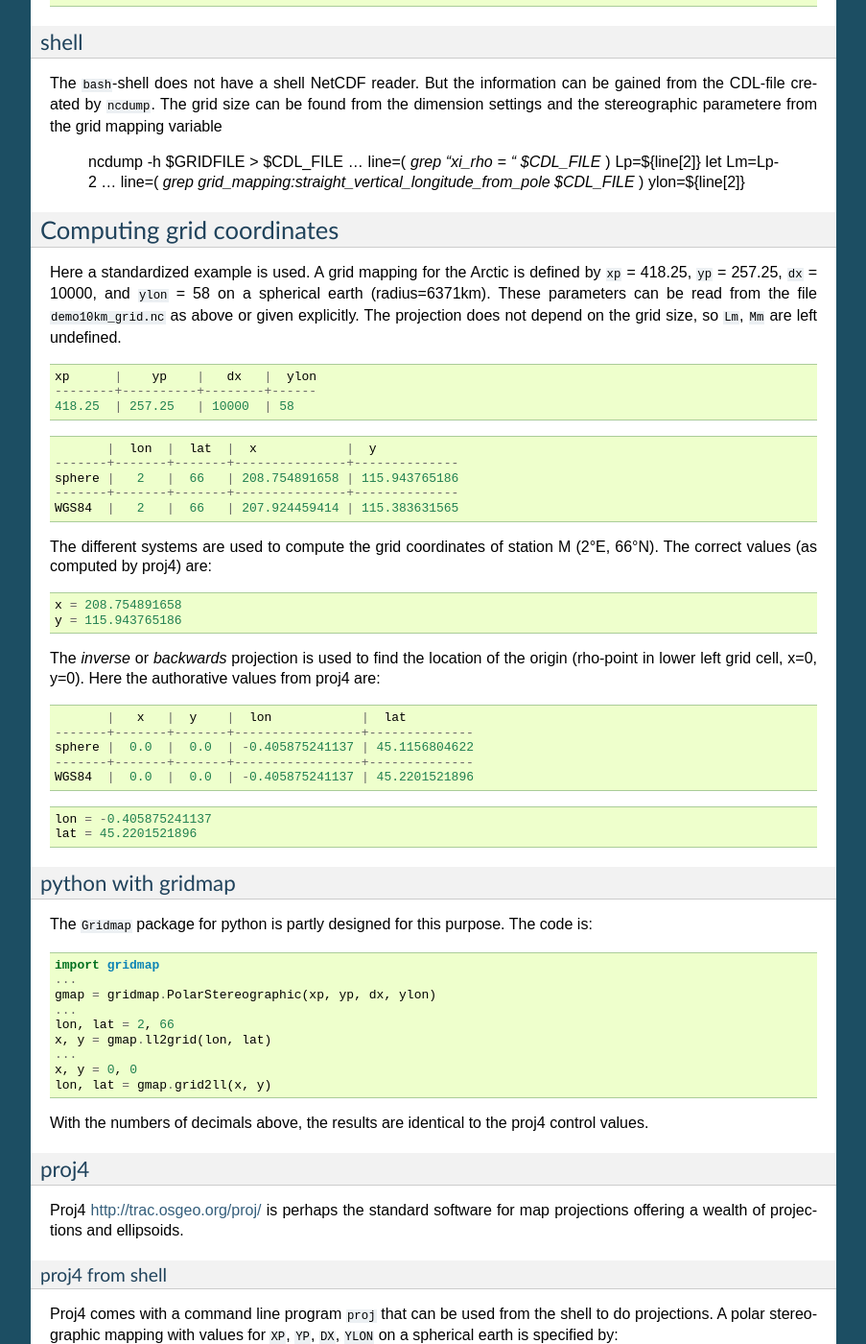
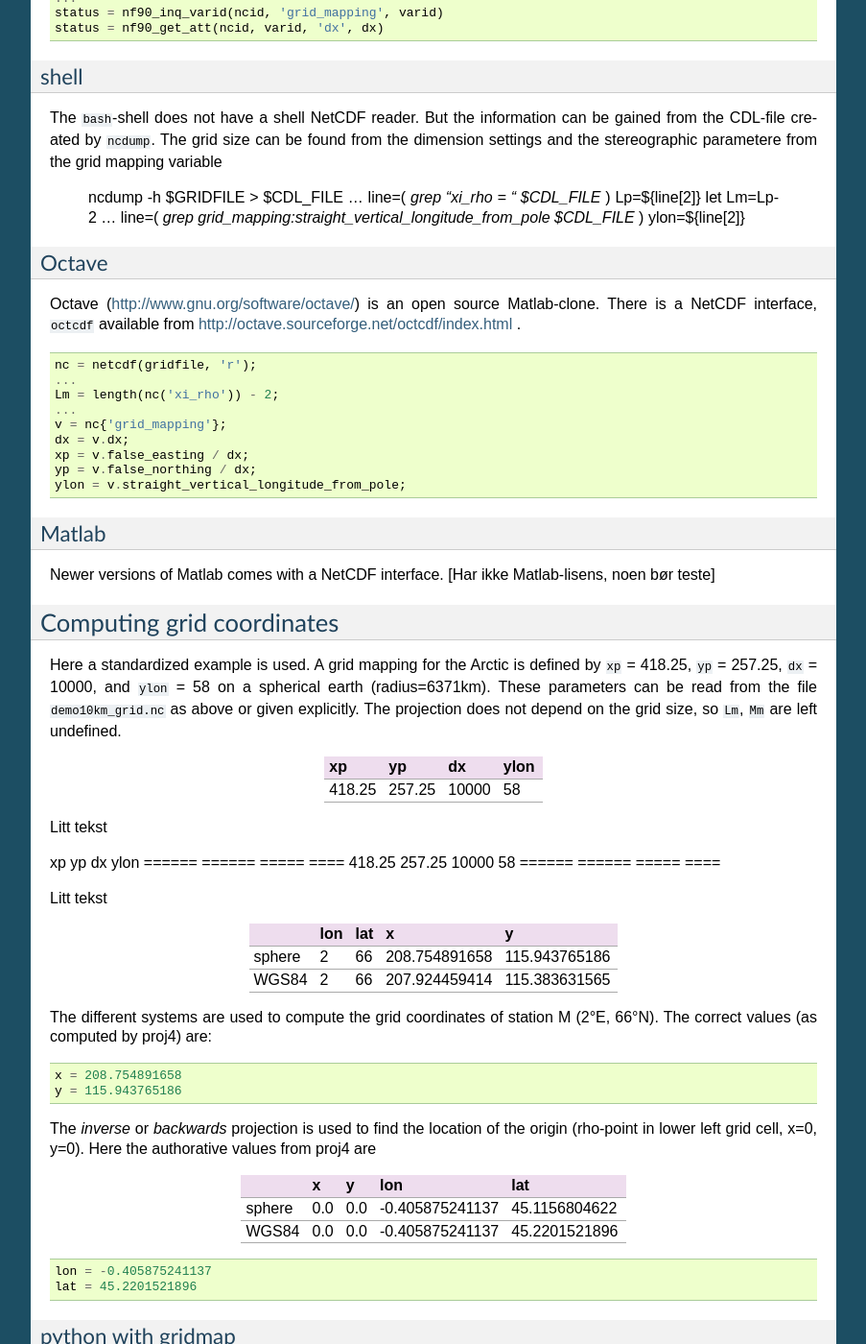
Before and after one commit to bjornaa/gridmap, a Sphinx documentation site: the page built from doc/source/other_systems.rst, in a window 1280 px wide and 1400 px high, scrolled down 941 px. Shown: the whole window at 96% size, without its empty margins (198-1101 px from the left). Built offline with Sphinx 7.4.7, drawn with Linux system fonts in a browser that asks for light colours; some of the changed text lies outside the part shown.

Commit message:
read_parameters_octave example

```diff
--- a/doc/source/conf.py
+++ b/doc/source/conf.py
@@ -196,7 +196,7 @@ latex_elements = {
 # (source start file, target name, title, author, documentclass [howto/manual]).
 latex_documents = [
   ('index', 'gridmap.tex', u'Gridmap Documentation',
-   u'Bjørn Ådlandsvik\\\ Institute of Marine Research', 'howto'),
+   u'Bjørn Ådlandsvik\\\ Institute of Marine Research', 'manual'),
 ]
 
 # The name of an image file (relative to this directory) to place at the top of
@@ -218,7 +218,7 @@ latex_documents = [
 
 # If false, no module index is generated.
 #latex_domain_indices = True
-
+latex_domain_indices = False
 
 # -- Options for manual page output --------------------------------------------
 
--- a/doc/source/other_systems.rst
+++ b/doc/source/other_systems.rst
@@ -24,9 +24,9 @@ Without the ``gridmap`` package this can be done in a straight-forward way::
   ...
   f = Dataset(grid_file)
   v = f.variables['grid_mapping']
-  xp = v.false_easting / v.dx
-  yp = v.false_northing / v.dx
   dx = v.dx
+  xp = v.false_easting / dx
+  yp = v.false_northing / dx
   ylon = v.straight_vertical_longitude_from_pole
   Mm = len(f.dimensions['xi_rho'])-2
   Lm = len(f.dimensions['eta_rho'])-2
@@ -56,8 +58,6 @@ Fortran
   ...
   status = nf90_inq_varid(ncid, 'grid_mapping', varid)
   status = nf90_get_att(ncid, varid, 'dx', dx)
-
-
 
 shell
 -----
@@ -76,6 +76,38 @@ stereographic parametere from the grid mapping variable
   line=( `grep grid_mapping:straight_vertical_longitude_from_pole $CDL_FILE` )
   ylon=${line[2]}
 
+Octave
+------
+
+Octave (http://www.gnu.org/software/octave/) is an open source
+Matlab-clone. There is a NetCDF interface, ``octcdf`` available
+from http://octave.sourceforge.net/octcdf/index.html .
+
+::
+
+  nc = netcdf(gridfile, 'r');
+  ...
+  Lm = length(nc('xi_rho')) - 2;
+  ...
+  v = nc{'grid_mapping'};
+  dx = v.dx;
+  xp = v.false_easting / dx;
+  yp = v.false_northing / dx;
+  ylon = v.straight_vertical_longitude_from_pole;
+
+
+
+
+
+
+Matlab
+------
+
+Newer versions of Matlab comes with a NetCDF interface.
+[Har ikke Matlab-lisens, noen bør teste]
+
+
+
 
 
 Computing grid coordinates
@@ -88,19 +120,30 @@ be read from the file ``demo10km_grid.nc`` as above or given
 explicitly. The projection does not depend on the grid size, so
 ``Lm``, ``Mm`` are left undefined.
 
-::
++--------+--------+-------+------+
+| xp     |    yp  |   dx  | ylon |
++========+========+=======+======+
+| 418.25 | 257.25 | 10000 | 58   |
++--------+--------+-------+------+
 
-  xp      |    yp    |   dx   |  ylon
-  --------+----------+--------+------
-  418.25  | 257.25   | 10000  | 58
+Litt tekst
 
-::
 
-          |  lon  |  lat  |  x            |  y
-   -------+-------+-------+---------------+--------------
-   sphere |   2   |  66   | 208.754891658 | 115.943765186
-   -------+-------+-------+---------------+--------------
-   WGS84  |   2   |  66   | 207.924459414 | 115.383631565
+xp       yp       dx     ylon
+======   ======   =====  ====
+418.25   257.25   10000  58
+======   ======   =====  ====
+
+Litt tekst
+
+  +--------+-----+-----+---------------+---------------+
+  |        | lon | lat | x             |  y            |
+  +========+=====+=====+===============+===============+
+  | sphere | 2   | 66  | 208.754891658 | 115.943765186 |
+  +--------+-----+-----+---------------+---------------+
+  | WGS84  | 2   | 66  | 207.924459414 | 115.383631565 |
+  +--------+-----+-----+---------------+---------------+
+
 
 
 The different systems are used to compute the grid coordinates of
@@ -111,13 +154,15 @@ station M (2°E, 66°N). The correct values (as computed by proj4) are::
 
 The `inverse` or `backwards` projection is used to find the location
 of the origin (rho-point in lower left grid cell, x=0, y=0). Here the
-authorative values from proj4 are::
+authorative values from proj4 are
 
-          |   x   |  y    |  lon            |  lat
-   -------+-------+-------+-----------------+--------------
-   sphere |  0.0  |  0.0  | -0.405875241137 | 45.1156804622
-   -------+-------+-------+-----------------+--------------
-   WGS84  |  0.0  |  0.0  | -0.405875241137 | 45.2201521896
+   +--------+-----+-----+-----------------+---------------+
+   |        | x   | y   | lon             | lat           |
+   +========+=====+=====+=================+===============+
+   | sphere | 0.0 | 0.0 | -0.405875241137 | 45.1156804622 |
+   +--------+-----+-----+-----------------+---------------+
+   | WGS84  | 0.0 | 0.0 | -0.405875241137 | 45.2201521896 |
+   +--------+-----+-----+-----------------+---------------+
 
 
 ::
```
Also changed, not shown: other parts of doc/source/other_systems.rst (+2 -0 lines), 1 other file.
